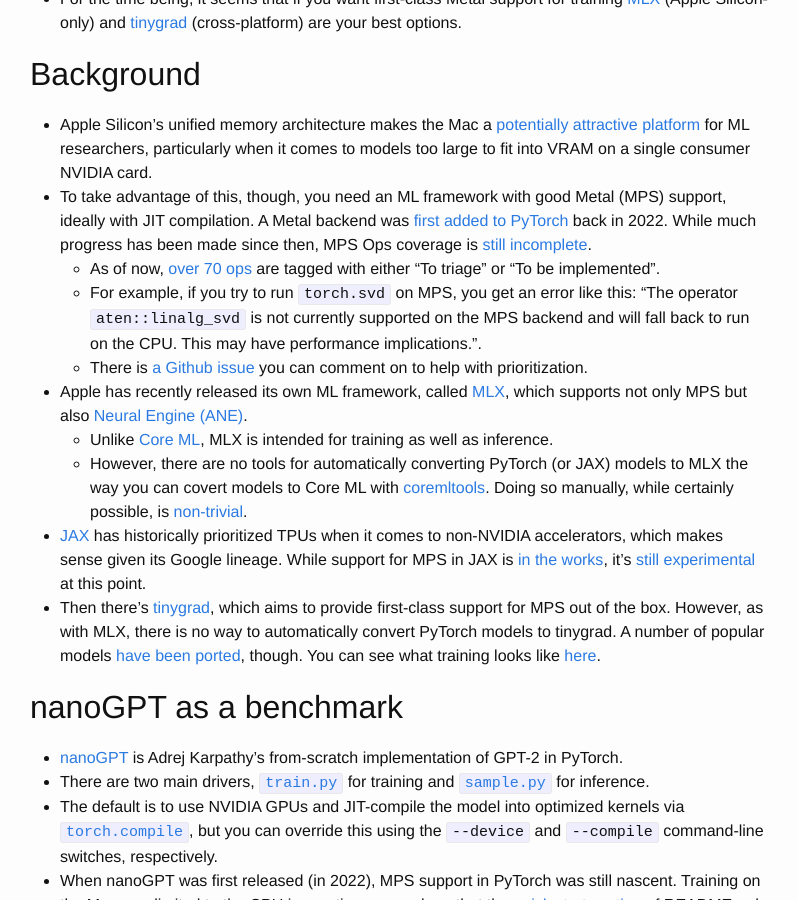
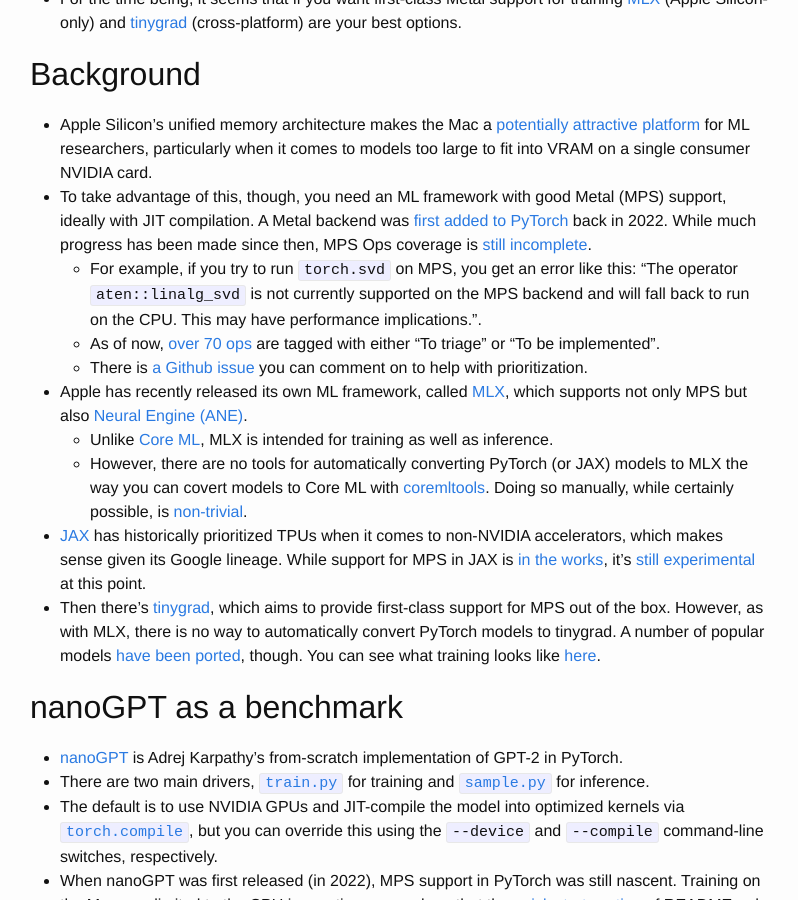
Before and after one commit to vglazer/vglazer.github.io, a Jekyll site: the page built from _posts/2025-09-16-state-of-training-on-metal.md, in a window 1280 px wide and 900 px high, scrolled down 659 px. Shown: the whole window, without its empty margins (240-1038 px from the left). Built offline with Jekyll 4.4.1, drawn with Linux system fonts in a browser that asks for light colours; nearby versions of some CDN libraries.

Commit message:
Reordered bullets

```diff
--- a/_posts/2025-09-16-state-of-training-on-metal.md
+++ b/_posts/2025-09-16-state-of-training-on-metal.md
@@ -18,8 +18,8 @@ categories: metal jax pytorch llms nanogpt tinygrad mlx ane asitop
 
 - Apple Silicon's unified memory architecture makes the Mac a [potentially attractive platform](https://arxiv.org/pdf/2501.14925) for ML researchers, particularly when it comes to models too large to fit into VRAM on a single consumer NVIDIA card.
 - To take advantage of this, though, you need an ML framework with good Metal (MPS) support, ideally with JIT compilation. A Metal backend was [first added to PyTorch](https://pytorch.org/blog/introducing-accelerated-pytorch-training-on-mac/) back in 2022. While much progress has been made since then, MPS Ops coverage is [still incomplete](https://qqaatw.dev/pytorch-mps-ops-coverage/).
+  - For example, if you try to run `torch.svd` on MPS, you get an error like this: "The operator `aten::linalg_svd` is not currently supported on the MPS backend and will fall back to run on the CPU. This may have performance implications.".
   - As of now, [over 70 ops](https://github.com/users/kulinseth/projects/1/views/1) are tagged with either "To triage" or "To be implemented".
-  - For example, if you try to run `torch.svd` on MPS, you get an error like this: "The operator `aten::linalg_svd` is not currently supported on the MPS backend and will fall back to run on the CPU. This may have performance implications.".
   - There is [a Github issue](https://github.com/pytorch/pytorch/issues/77764) you can comment on to help with prioritization.
 - Apple has recently released its own ML framework, called [MLX](https://github.com/ml-explore/mlx), which supports not only MPS but also [Neural Engine (ANE)](https://en.wikipedia.org/wiki/Neural_Engine).
   - Unlike [Core ML](https://developer.apple.com/documentation/coreml), MLX is intended for training as well as inference.
```
